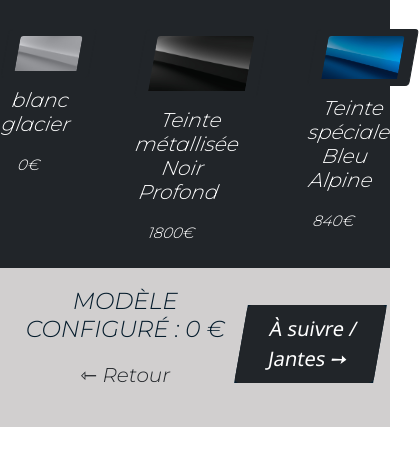
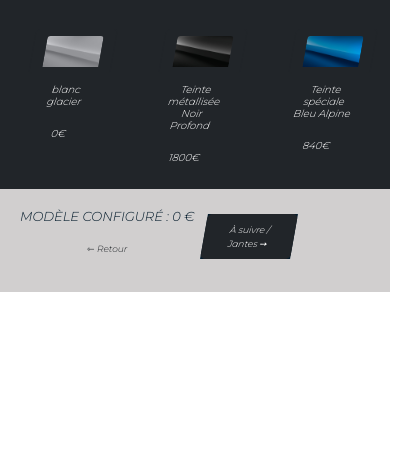
Before and after one commit to Florenciasimplon/Alpines, a React app: page /colors in a window 390 px wide. Shown: the part 253-718 px from the top of the page, 419 px wide, since content can reach past the window. Built offline with nearby package versions, Linux system fonts and the light colour scheme.

Commit message:
the Final

```diff
--- a/src/Components/App.css
+++ b/src/Components/App.css
@@ -138,7 +138,7 @@
 .videocars{
   width: 800px;
 }
-@media screen and (max-width: 795px) {
+@media screen and (max-width: 950px) {
   .moteur h1{
    font-size: medium;
   }
@@ -334,6 +334,7 @@ transform: scale(1.1);
   }
 }
 
+
 /**********FIN RECAP PRICE************/
 /**********RECAPITULATIF************/
 #ficherecap{
@@ -466,11 +467,12 @@ margin-top: 5vw;
 
   }
 }
-@media screen and (max-width: 380px) {
+@media screen and (max-width: 395px) {
 
   #suivant{
     font-size: xx-small;
     font-family:'Montserrat', sans-serif;
+    width: 90px;
 
   }
   .card-title.text-white{
@@ -486,10 +488,13 @@ margin-top: 5vw;
       font-size: xx-small;
     }
     .titlecolors.card-title.h5{
-      font-size: small;
+      font-size: x-small;
     }
     .col-sm-6.textchoice h3{
       font-size: small;
+    }
+    .titlecolors.card-text{
+      font-size: x-small;
     }
   }
 
@@ -539,7 +544,7 @@ margin-top: 5vw;
   font-family:'Montserrat', sans-serif;
 
 }
-@media screen and (max-width: 605px) {
+@media screen and (max-width: 592px) {
   .card-title.text-white{
     font-size: xx-small;
   }
```
